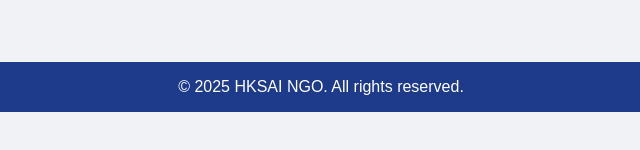
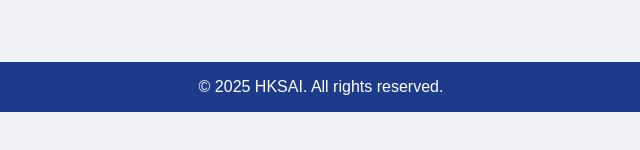
Before and after one commit to WesongaTimothy/HKSAI-Information-Management-System, a plain HTML site: page index.html in a window 1280 px wide. Shown: the part 552-702 px from the top of the page, 319-959 px from the left. Drawn offline with Linux system fonts and the light colour scheme.

Commit message:
Update index.html

```diff
--- a/index.html
+++ b/index.html
@@ -88,7 +88,7 @@
     </main>
 
     <footer>
-        &copy; 2025 HKSAI NGO. All rights reserved.
+        &copy; 2025 HKSAI. All rights reserved.
     </footer>
 </body>
 </html>
```
